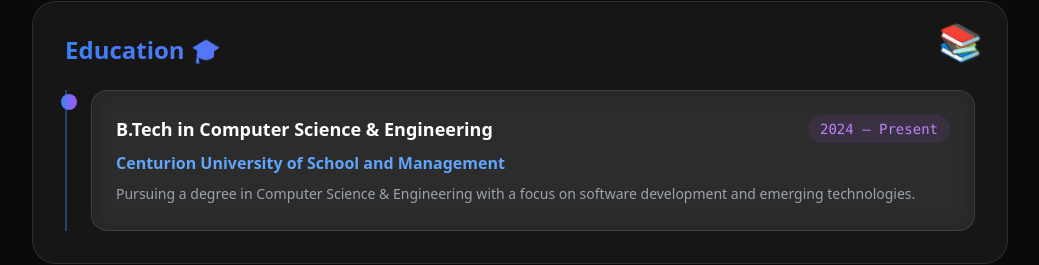
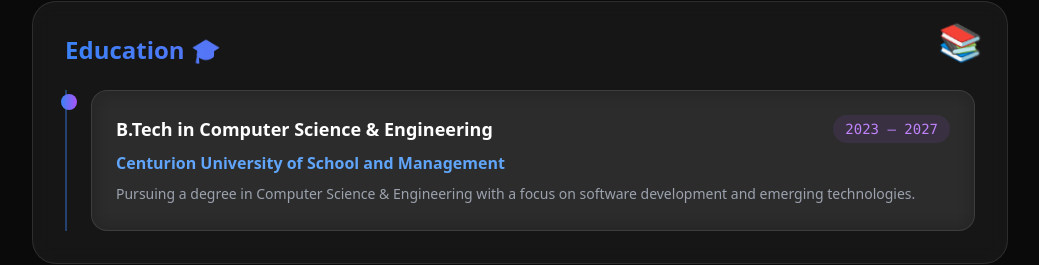
Before and after one commit to abhijit878-cyber/react-portfolio, a React (Vite) app: page /about in a window 1280 px wide. Shown: the part 1211-1476 px from the top of the page, without its empty margins (120-1159 px from the left). Built offline with nearby package versions, Linux system fonts and the light colour scheme.

Commit message:
Content: Update B.Tech graduation year to 2023 - 2027

```diff
--- a/src/pages/About.jsx
+++ b/src/pages/About.jsx
@@ -132,7 +132,7 @@ export default function About() {
               <div className="flex flex-col md:flex-row md:items-center justify-between gap-2 mb-2">
                 <h3 className="text-lg font-bold">B.Tech in Computer Science & Engineering</h3>
                 <span className="text-sm font-mono text-purple-400 bg-purple-500/10 px-3 py-1 rounded-full shrink-0">
-                  2024 – Present
+                  2023 – 2027
                 </span>
               </div>
               <p className="text-blue-400 font-semibold mb-2">Centurion University of School and Management</p>
```
